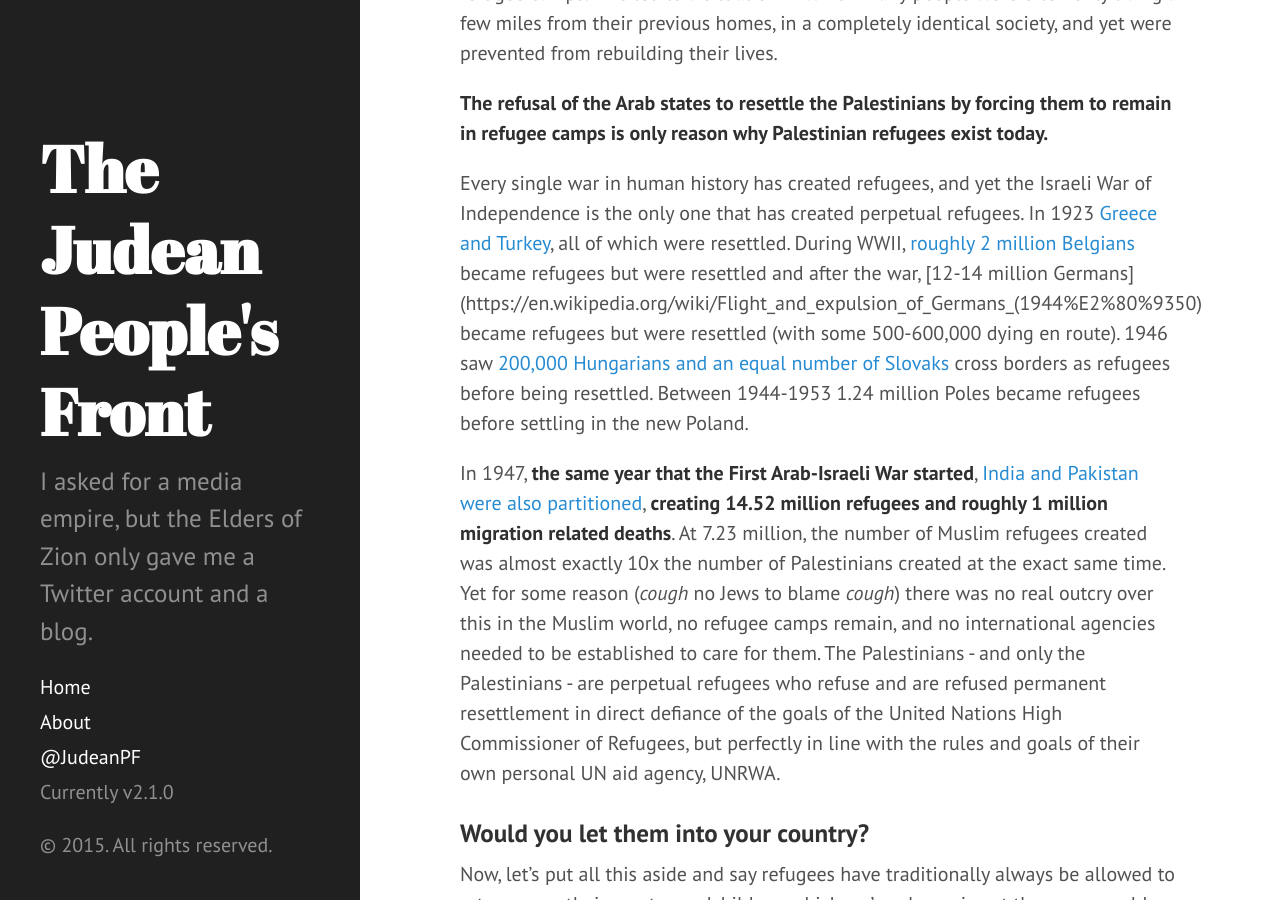
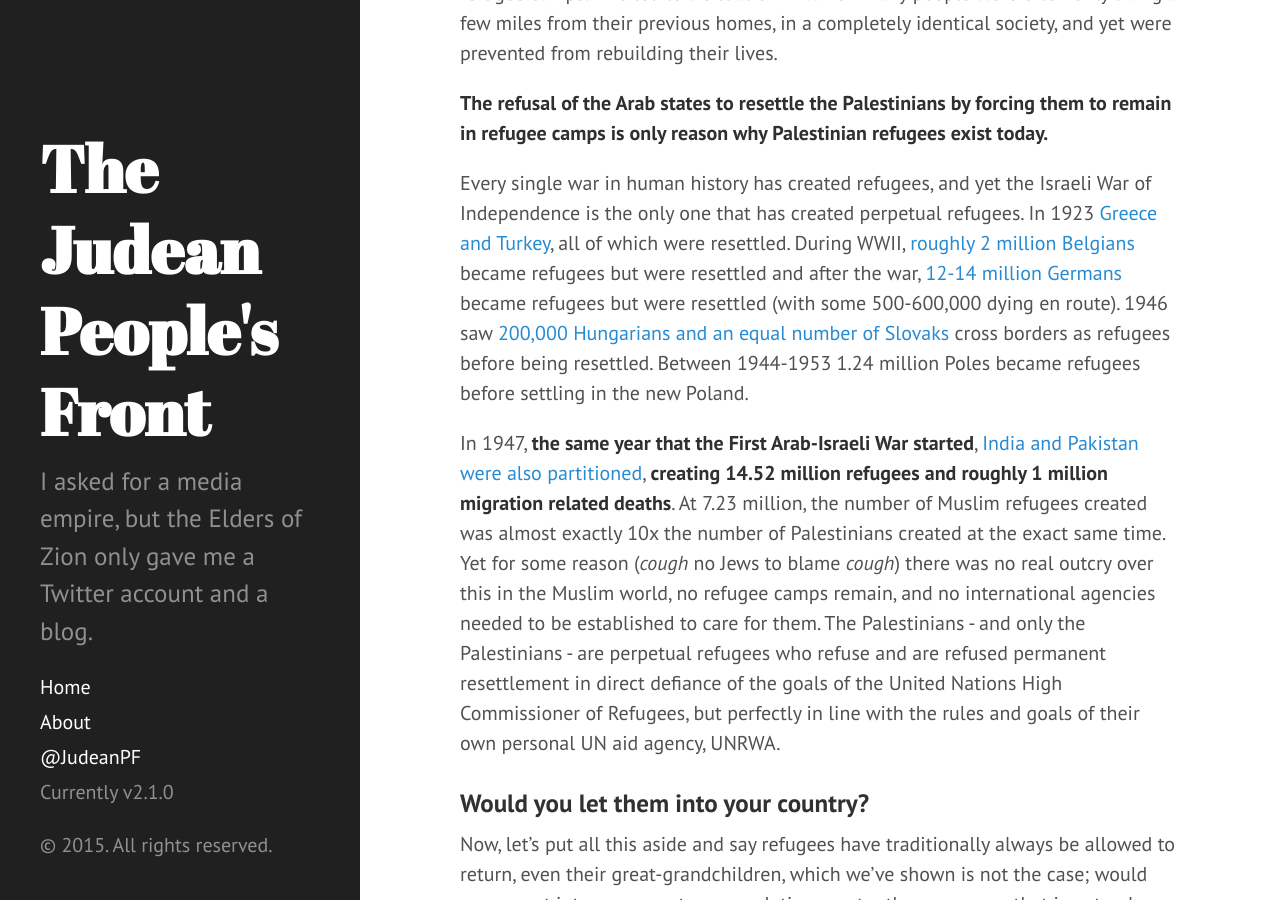
Before and after one commit to JudeanPF/judeanpf.github.io, a Jekyll site: the page built from _posts/2015-02-26-about-palestinian-refugees.md, in a window 1280 px wide and 900 px high, scrolled down 3450 px. Built offline with Jekyll 4.4.1, drawn with Linux system fonts in a browser that asks for light colours; Markdown is read by kramdown in place of the engine named in the settings; part of the change alters nothing that is shown.

Commit message:
actually fixed the link

```diff
--- a/_posts/2015-02-26-about-palestinian-refugees.md
+++ b/_posts/2015-02-26-about-palestinian-refugees.md
@@ -51,7 +51,7 @@ This gets to the real heart of the problem: the only reason Palestinians are ref
 
 **The refusal of the Arab states to resettle the Palestinians by forcing them to remain in refugee camps is only reason why Palestinian refugees exist today.**
 
-Every single war in human history has created refugees, and yet the Israeli War of Independence is the only one that has created perpetual refugees. In 1923 [Greece and Turkey](https://en.wikipedia.org/wiki/Population_exchange_between_Greece_and_Turkey exchanged 1.85 million refugees), all of which were resettled. During WWII, [roughly 2 million Belgians](https://en.wikipedia.org/wiki/Belgian_refugees#Second_World_War) became refugees but were resettled and after the war, [12-14 million Germans](https://en.wikipedia.org/wiki/Flight_and_expulsion_of_Germans_(1944%E2%80%9350) became refugees but were resettled (with some 500-600,000 dying en route). 1946 saw [200,000 Hungarians and an equal number of Slovaks](http://www.globalsecurity.org/military/world/war/forced-population-transfers.htm) cross borders as refugees before being resettled. Between 1944-1953 1.24 million Poles became refugees before settling in the new Poland.
+Every single war in human history has created refugees, and yet the Israeli War of Independence is the only one that has created perpetual refugees. In 1923 [Greece and Turkey](https://en.wikipedia.org/wiki/Population_exchange_between_Greece_and_Turkey exchanged 1.85 million refugees), all of which were resettled. During WWII, [roughly 2 million Belgians](https://en.wikipedia.org/wiki/Belgian_refugees#Second_World_War) became refugees but were resettled and after the war, [12-14 million Germans](http://bit.ly/17P69ag) became refugees but were resettled (with some 500-600,000 dying en route). 1946 saw [200,000 Hungarians and an equal number of Slovaks](http://www.globalsecurity.org/military/world/war/forced-population-transfers.htm) cross borders as refugees before being resettled. Between 1944-1953 1.24 million Poles became refugees before settling in the new Poland.
 
 In 1947, **the same year that the First Arab-Israeli War started**, [India and Pakistan were also partitioned](https://en.wikipedia.org/wiki/Partition_of_India#Resettlement_of_refugees_in_India:_1947.E2.80.931957), **creating 14.52 million refugees and roughly 1 million migration related deaths**. At 7.23 million, the number of Muslim refugees created was almost exactly 10x the number of Palestinians created at the exact same time. Yet for some reason (*cough* no Jews to blame *cough*) there was no real outcry over this in the Muslim world, no refugee camps remain, and no international agencies needed to be established to care for them. The Palestinians - and only the Palestinians - are perpetual refugees who refuse and are refused permanent resettlement in direct defiance of the goals of the United Nations High Commissioner of Refugees, but perfectly in line with the rules and goals of their own personal UN aid agency, UNRWA.
 
```
